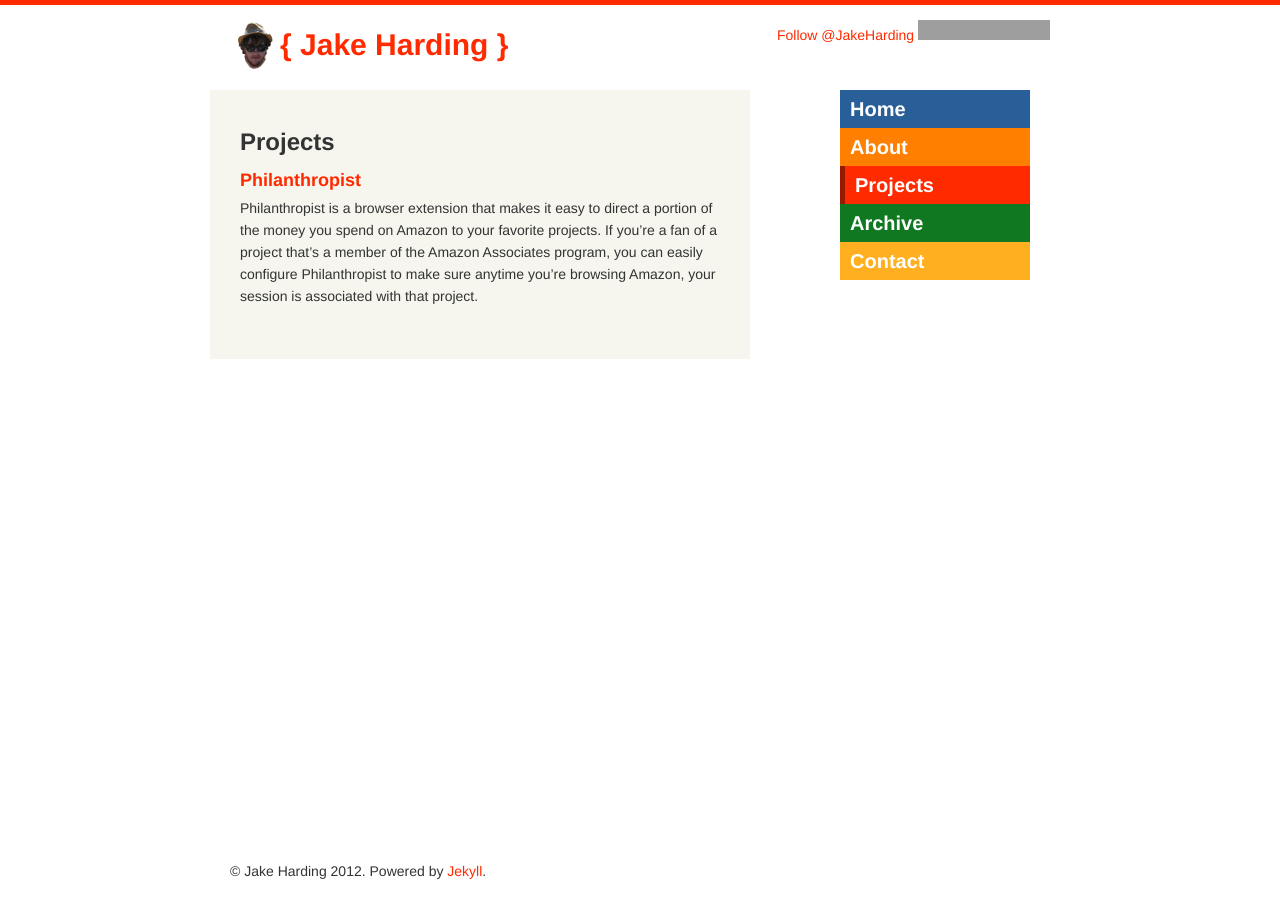
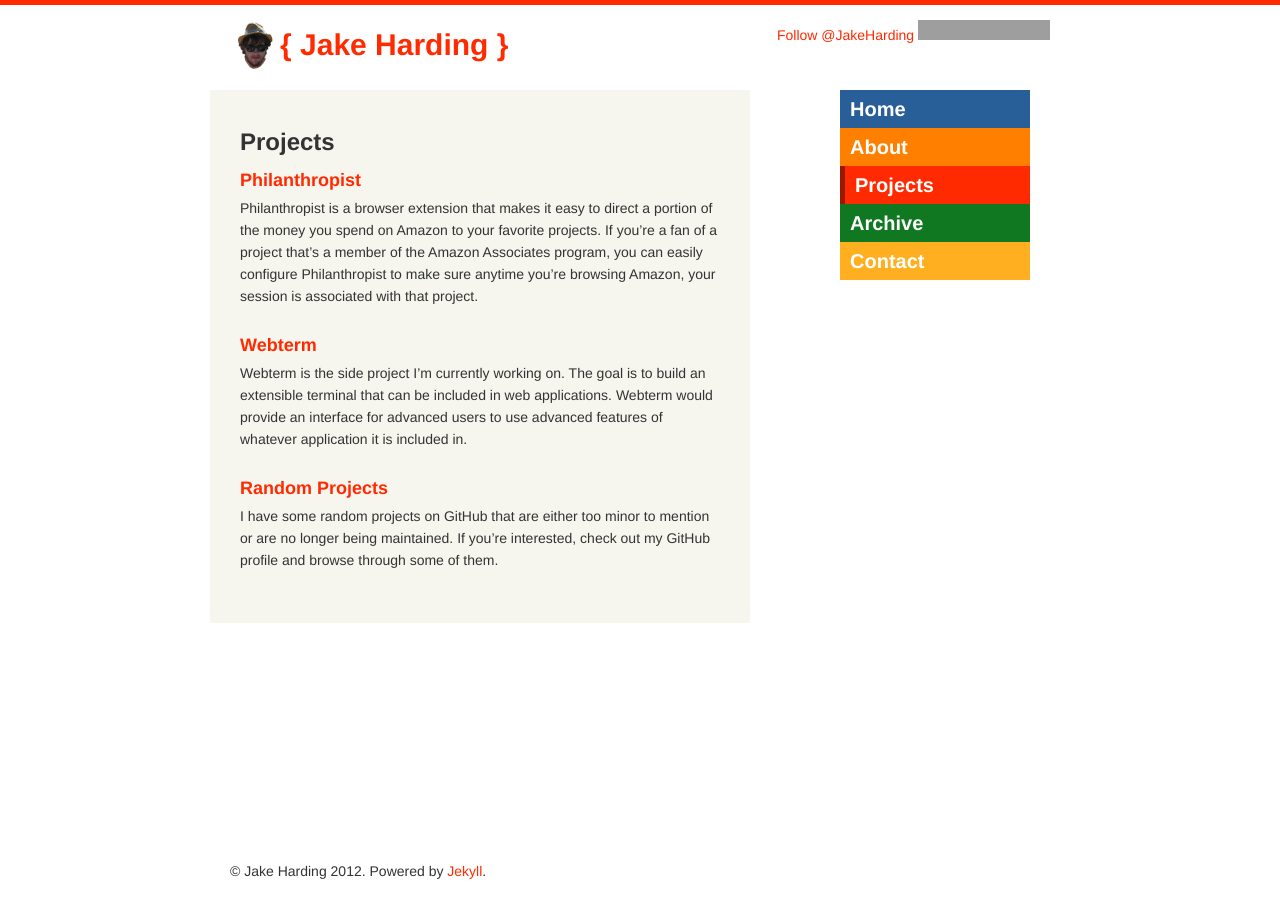
Before and after one commit to jharding/jharding.github.com, a Jekyll site: the page built from projects.md, in a window 1280 px wide. Built offline with Jekyll 4.4.1, drawn with Linux system fonts in a browser that asks for light colours; comment, search, counter and statistics services are not loaded; grey boxes are pictures that could not be loaded.

Commit message:
Adding more to the projects page.

```diff
--- a/projects.md
+++ b/projects.md
@@ -8,3 +8,9 @@ type: projects
 
 ### [Philanthropist](/philanthropist)
 Philanthropist is a browser extension that makes it easy to direct a portion of the money you spend on Amazon to your favorite projects. If you're a fan of a project that's a member of the Amazon Associates program, you can easily configure Philanthropist to make sure anytime you're browsing Amazon, your session is associated with that project.
+
+### [Webterm](https://github.com/jharding/webterm)
+Webterm is the side project I'm currently working on. The goal is to build an extensible terminal that can be included in web applications. Webterm would provide an interface for advanced users to use advanced features of whatever application it is included in.
+
+### [Random Projects](https://github.com/jharding)
+I have some random projects on GitHub that are either too minor to mention or are no longer being maintained. If you're interested, check out my GitHub profile and browse through some of them.
```
